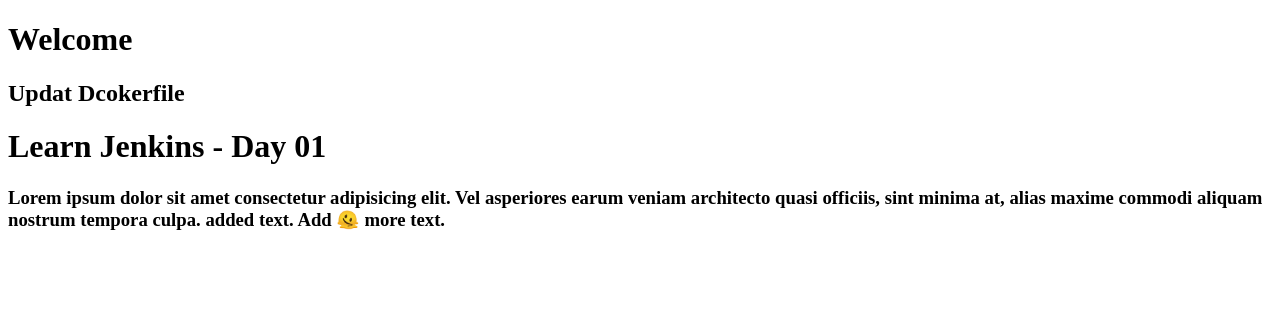
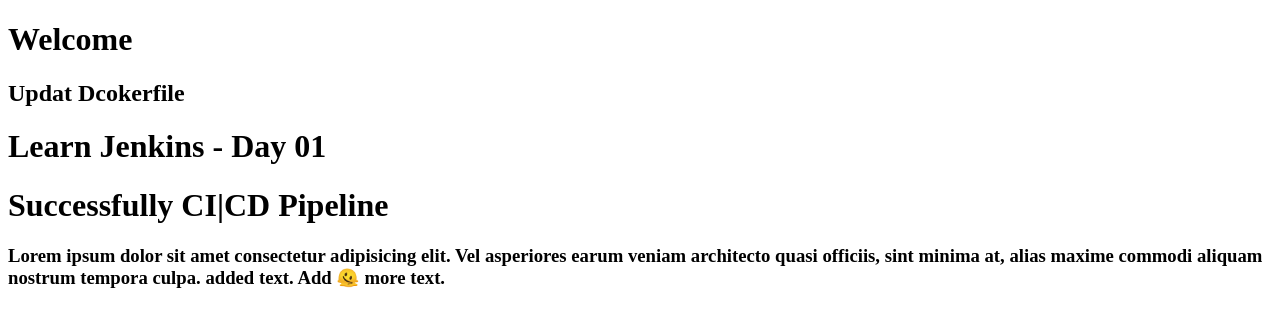
Before and after one commit to raksmeycoding/jenkens, a website: page jenkens_day_001/pages/home.html in a window 1280 px wide. Drawn offline with Linux system fonts and the light colour scheme.

Commit message:
Update home.html

```diff
--- a/jenkens_day_001/pages/home.html
+++ b/jenkens_day_001/pages/home.html
@@ -11,6 +11,7 @@
   <h1>Welcome</h1>
   <h2>Updat Dcokerfile</h2>
   <h1>Learn Jenkins - Day 01</h1>
+  <h1>Successfully CI|CD Pipeline</h1>
   <h3>Lorem ipsum dolor sit amet consectetur adipisicing elit. Vel asperiores earum veniam architecto quasi officiis,
     sint minima at, alias maxime commodi aliquam nostrum tempora culpa. added text. Add 🫠 more text.</h3>
 </body>
```
